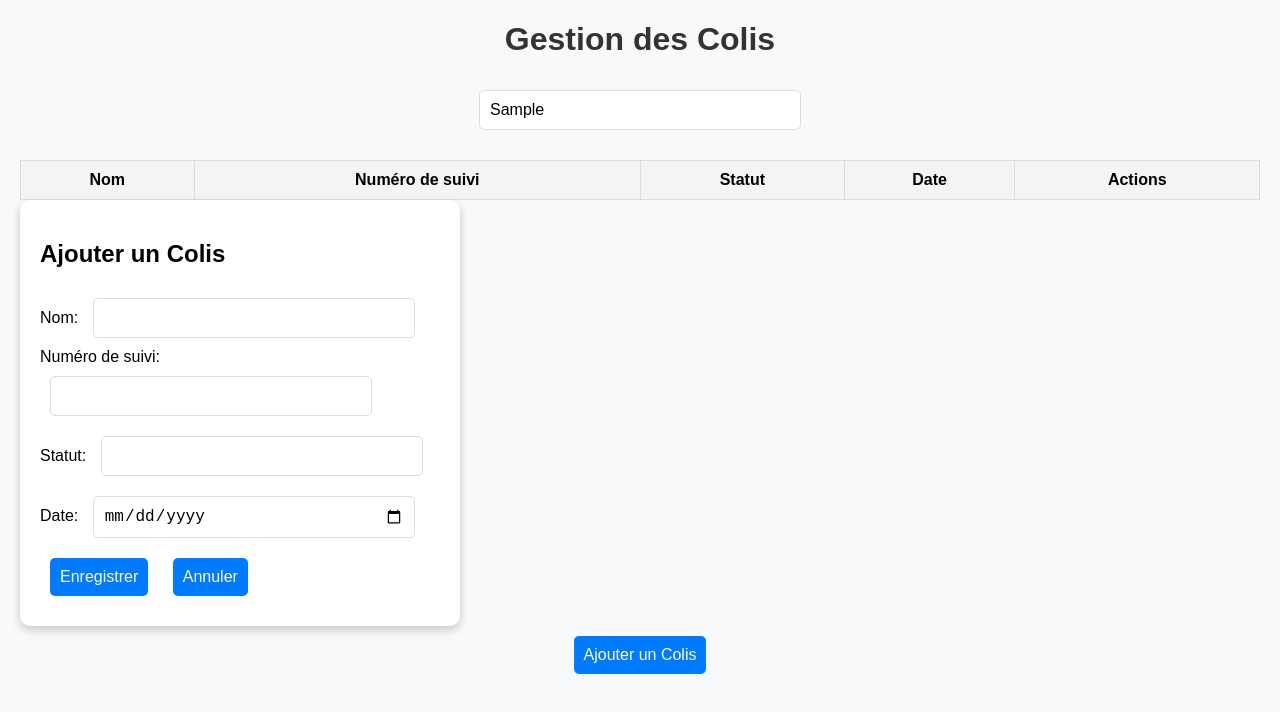
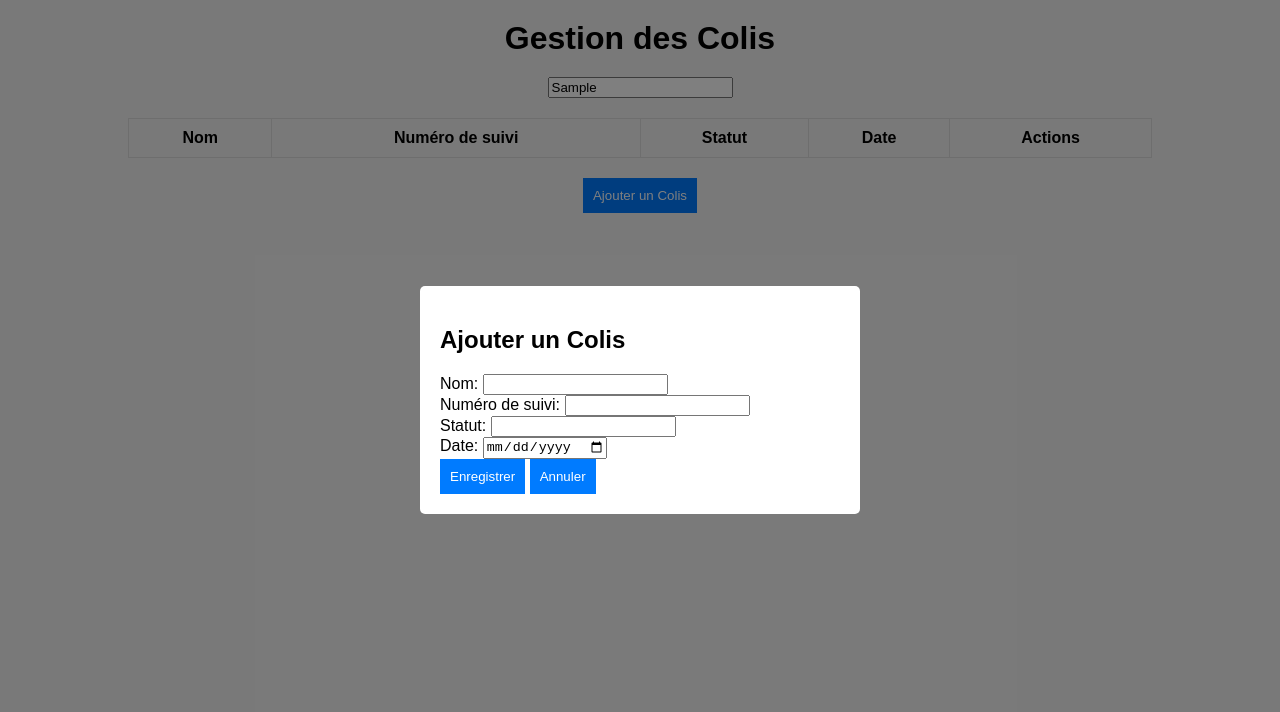
Before and after one commit to inforlolo/gestion-colis, a plain HTML site: page index.html in a window 1280 px wide. Both pictures are taken after typing "Sample" into the empty fields and a click on the button "Ajouter un Colis". Drawn offline with Linux system fonts and the light colour scheme.

Commit message:
style.css

```diff
--- a/style.css
+++ b/style.css
@@ -1,22 +1,31 @@
 body {
     font-family: Arial, sans-serif;
+    margin: 0;
+    padding: 0;
+    background-color: #f4f4f4;
     text-align: center;
-    margin: 20px;
-    background-color: #f8f9fa;
 }
 
 h1 {
-    color: #333;
+    margin: 20px 0;
+}
+
+#colisTable {
+    width: 80%;
+    margin: 20px auto;
+    border-collapse: collapse;
+}
+
+#colisTable th, #colisTable td {
+    padding: 10px;
+    border: 1px solid #ddd;
 }
 
 button {
     padding: 10px;
-    margin: 10px;
-    border: none;
     background-color: #007bff;
     color: white;
-    font-size: 16px;
-    border-radius: 5px;
+    border: none;
     cursor: pointer;
 }
 
@@ -24,41 +33,14 @@ button:hover {
     background-color: #0056b3;
 }
 
-input {
-    padding: 10px;
-    margin: 10px;
-    width: 80%;
-    max-width: 300px;
-    border: 1px solid #ddd;
-    border-radius: 5px;
-    font-size: 16px;
-}
-
-table {
-    width: 100%;
-    border-collapse: collapse;
-    margin-top: 20px;
-}
-
-th, td {
-    border: 1px solid #ddd;
-    padding: 10px;
-    text-align: center;
-}
-
-th {
-    background-color: #f4f4f4;
-}
-
-.modal {
-    display: none;
+#modal {
     position: fixed;
-    z-index: 1;
+    top: 0;
     left: 0;
-    top: 0;
     width: 100%;
     height: 100%;
     background-color: rgba(0, 0, 0, 0.5);
+    display: none;
     justify-content: center;
     align-items: center;
 }
@@ -66,20 +48,7 @@ th {
 .modal-content {
     background-color: white;
     padding: 20px;
-    border-radius: 10px;
+    border-radius: 5px;
+    width: 400px;
     text-align: left;
-    width: 90%;
-    max-width: 400px;
-    box-shadow: 0 4px 10px rgba(0, 0, 0, 0.2);
 }
-
-.close {
-    float: right;
-    font-size: 25px;
-    font-weight: bold;
-    cursor: pointer;
-}
-
-.close:hover {
-    color: red;
-}
```
